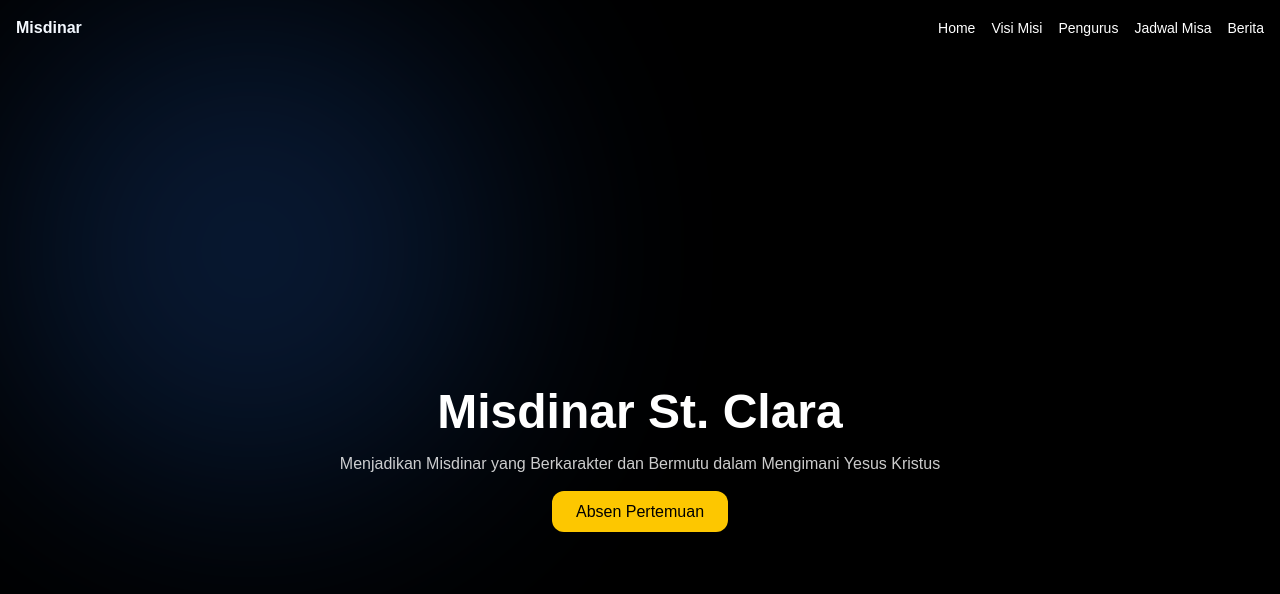
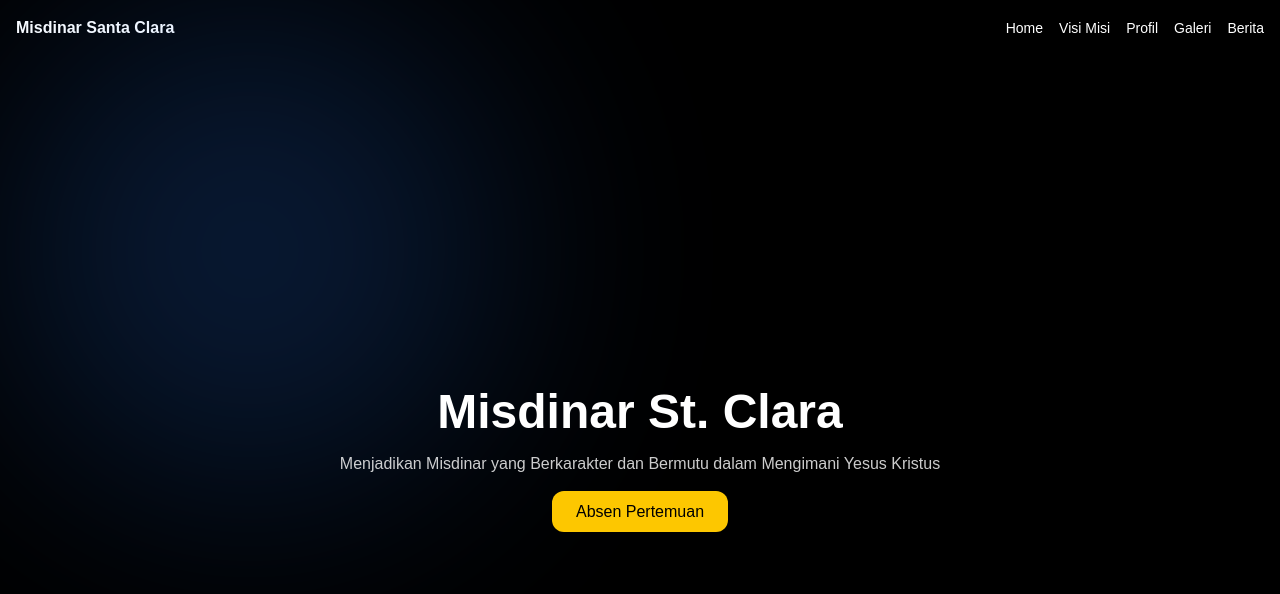
Before and after one commit to yosuakirman994/misdinar-web, a Next.js app: page / in a window 1280 px wide. Shown: the top 594 px of the page. Built offline with nearby package versions, Linux system fonts and the light colour scheme.

Commit message:
update navbar

```diff
--- a/app/layout.tsx
+++ b/app/layout.tsx
@@ -33,13 +33,13 @@ export default function RootLayout({
 
         {/* 🔥 NAVBAR */}
         <nav className="bg-black text-white p-4 flex justify-between items-center">
-          <span className="font-bold">Misdinar</span>
+          <span className="font-bold">Misdinar Santa Clara</span>
 
           <div className="space-x-4 text-sm">
             <a href="/">Home</a>
             <a href="/visi-misi">Visi Misi</a>
-            <a href="/susunan-pengurus">Pengurus</a>
-            <a href="/jadwal-misa">Jadwal Misa</a>
+            <a href="/susunan-pengurus">Profil</a>
+            <a href="/jadwal-misa">Galeri</a>
             <a href="/berita">Berita</a>
           </div>
         </nav>
```
Also changed, not shown: 1 other file (tests, documents, lock files or other folders).
